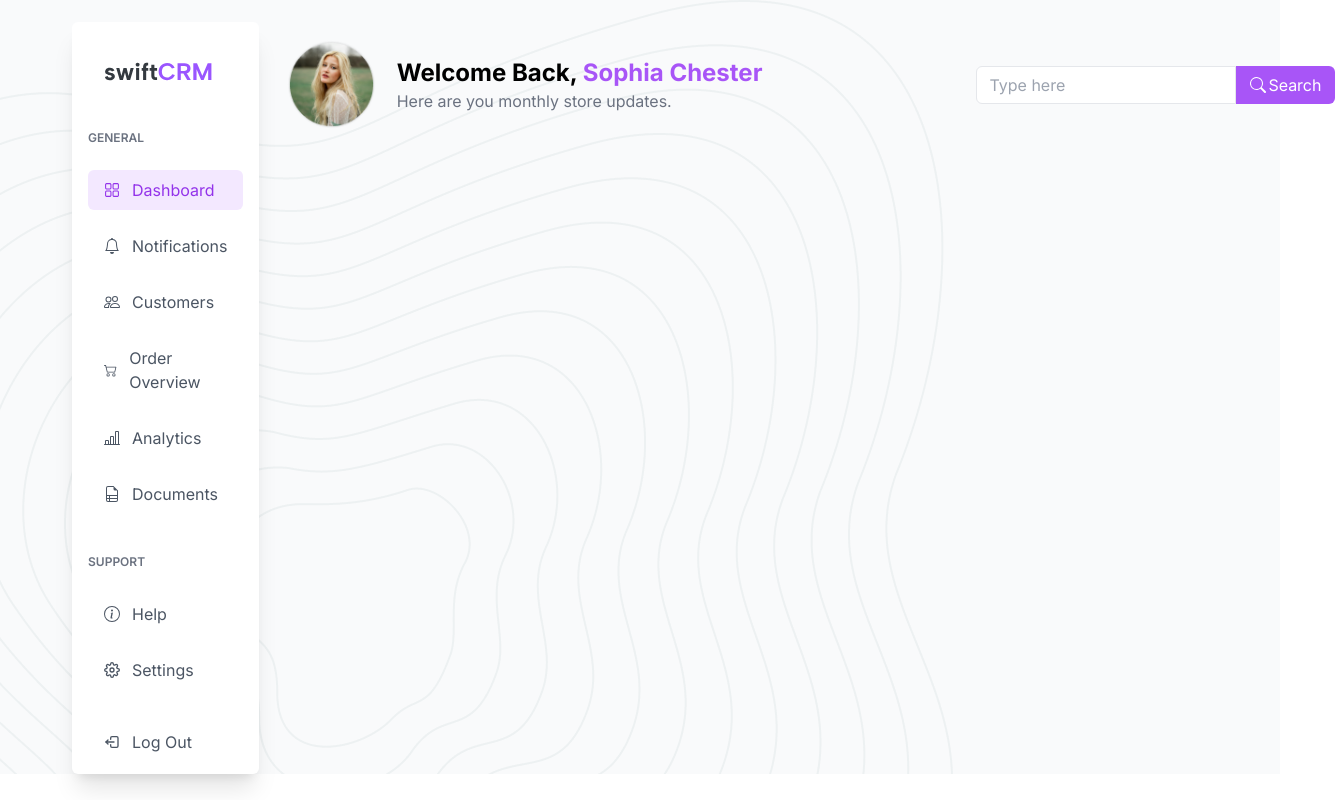
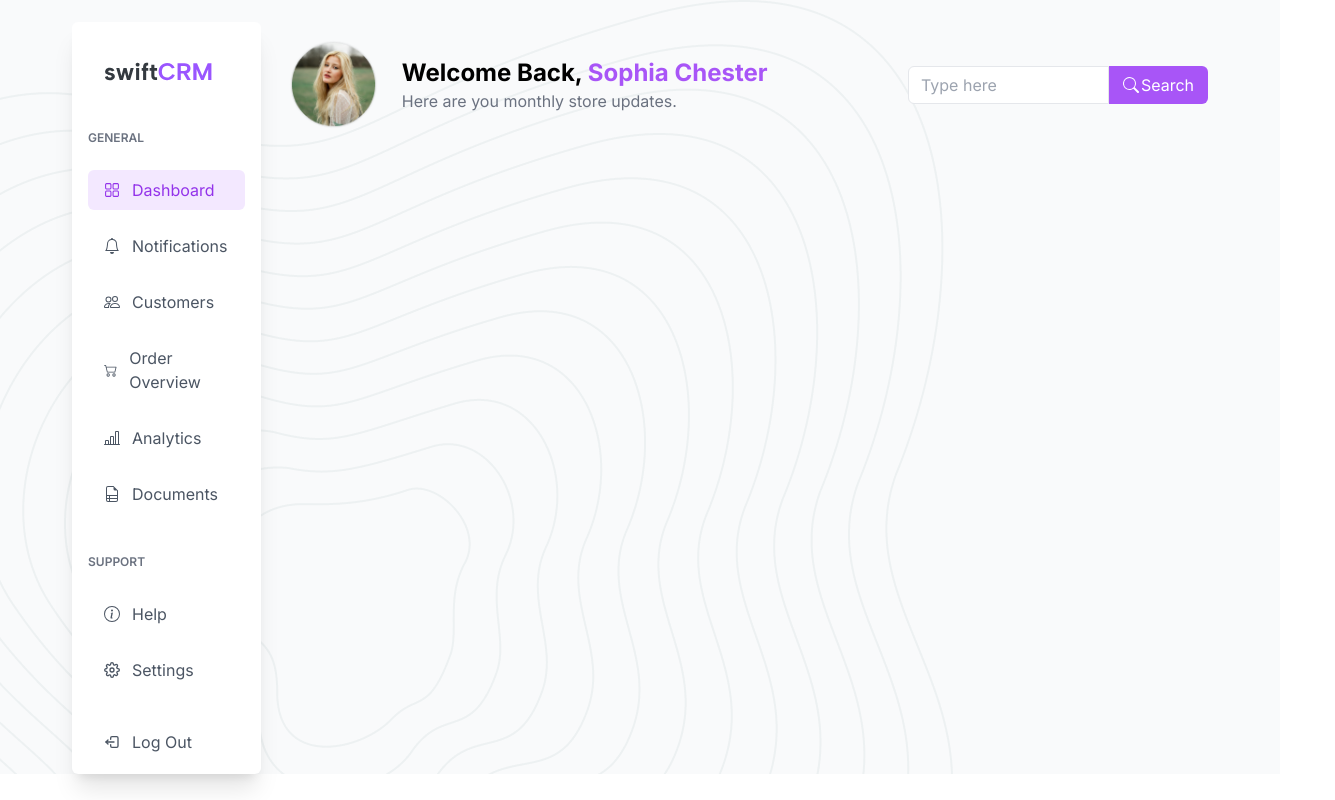
Before and after one commit to theusmanyousaf/swift-crm, a Next.js app: page /dashboard in a window 1280 px wide. Shown: the top 800 px of the page, 1335 px wide, since content can reach past the window. Built offline with nearby package versions, Linux system fonts and the light colour scheme.

Commit message:
header component

```diff
--- a/src/app/(pages)/layout.tsx
+++ b/src/app/(pages)/layout.tsx
@@ -21,9 +21,9 @@ export default function RootLayout({
         <html lang="en">
             <body className={inter.className}>
                 <Providers>
-                    <div className="block sm:flex bg-no-repeat bg-gray-50 bg-custom-bg">
+                    <div className="sm:flex bg-no-repeat bg-gray-50 bg-custom-bg sm:pl-[72px] sm:pr-[72px]">
                         <SideNav />
-                        <div>
+                        <div className="w-full pl-[43px] sm:pl-0">
                             {children}
                         </div>
                     </div>
--- a/src/components/hero/Hero.tsx
+++ b/src/components/hero/Hero.tsx
@@ -4,16 +4,16 @@ import { BsSearch } from "react-icons/bs"
 
 export default function Hero() {
     return (
-        <div className="flex justify-between items-center md:w-[854px] mt-[17px] md:mt[31px] md:mb-10 xl:w-[1048px] xl:mt-10 xl:mb-[60px] ml-7">
-            <div className="flex items-center justify-between w-[475px]">
-                <Image src={Avatar} alt="Avatar" width={89} height={89} className="xl:w-[89px] xl:h-[89px] md:w-20 md:h-20 w-[61px] h-[61px]" />
+        <div className="flex items-center justify-between w-auto xl:max-w-[1048px] mt-[17px] lg:mt-[31px] lg:mb-10 xl:mt-10 xl:mb-[60px] sm:ml-7">
+            <div className="flex items-center gap-5 xl:gap-6 w-auto">
+                <Image src={Avatar} alt="Avatar" className="xl:w-[89px] xl:h-[89px] lg:w-20 lg:h-20 w-[61px] h-[61px]" />
                 <div>
-                    <h1 className="font-bold text-base md:text-xl xl:text-2xl">Welcome Back, <span className="text-purple-500">Sophia Chester</span></h1>
-                    <p className="text-gray-500 text-xs md:text-sm xl:text-base">Here are you monthly store updates.</p>
+                    <h1 className="font-bold text-base sm:text-xs lg:text-xl xl:text-2xl">Welcome Back, <span className="text-purple-500">Sophia Chester</span></h1>
+                    <p className="text-gray-500 text-xs lg:text-sm xl:text-base">Here are you monthly store updates.</p>
                 </div>
             </div>
-            <div className="sm:flex hidden">
-                <input id="search" type="text" placeholder="Type here" className="border border-grey-50 px-3 py-1.5 rounded-l-md" /> <button className="bg-purple-500 text-white flex items-center justify-evenly w-[99px] px-3 py-1.5 rounded-r-md"><BsSearch />Search</button>
+            <div className="md:flex hidden">
+                <input id="search-hero" type="text" placeholder="Type here" className="border border-grey-50 max-w-32  lg:max-w-[201px] md:px-3 py-1.5 rounded-l-md" /> <button className="bg-purple-500 text-sm lg:text-base text-white flex items-center justify-evenly w-auto xl:w-[99px] px-3 py-1.5 rounded-r-md"><BsSearch />Search</button>
             </div>
         </div>
     )
--- a/src/components/sidenav/SideNav.tsx
+++ b/src/components/sidenav/SideNav.tsx
@@ -20,7 +20,7 @@ export default function SideNav() {
     };
 
     return (
-        <div className="sm:ml-[72px] sm:mt-[22px] h-auto sm:h-[752px] w-full sm:w-[220px] bg-white shadow-xl rounded-md sm:px-4 sm:py-8">
+        <div className="sm:mt-[22px] h-auto sm:h-[752px] w-full sm:w-[220px] bg-white shadow-xl rounded-md sm:px-4 sm:py-8">
             <div className="flex justify-between items-center py-2 sm:py-0 sm:px-0 px-11">
                 <div className="sm:mb-8 py-[5px] sm:py-0 pr-4 sm:pr-0 sm:px-4 sm:text-left">
                     <a href="/dashboard"><Image src={Logo} alt="SwiftCRM" /></a>
```
